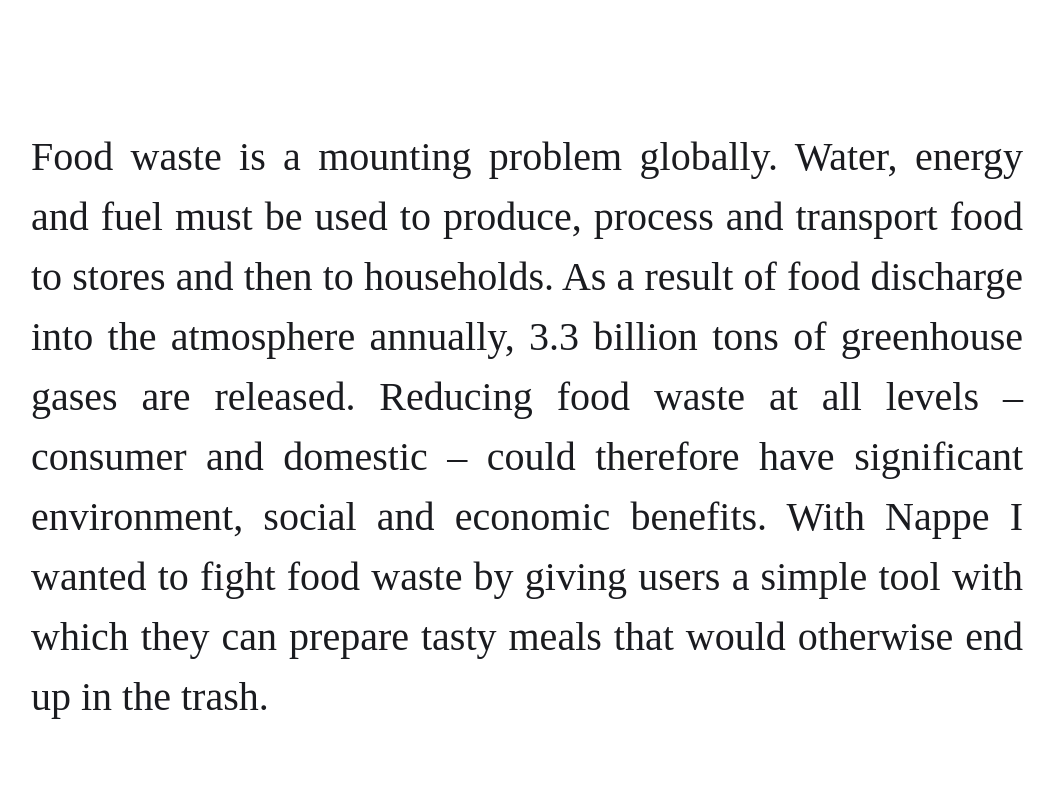
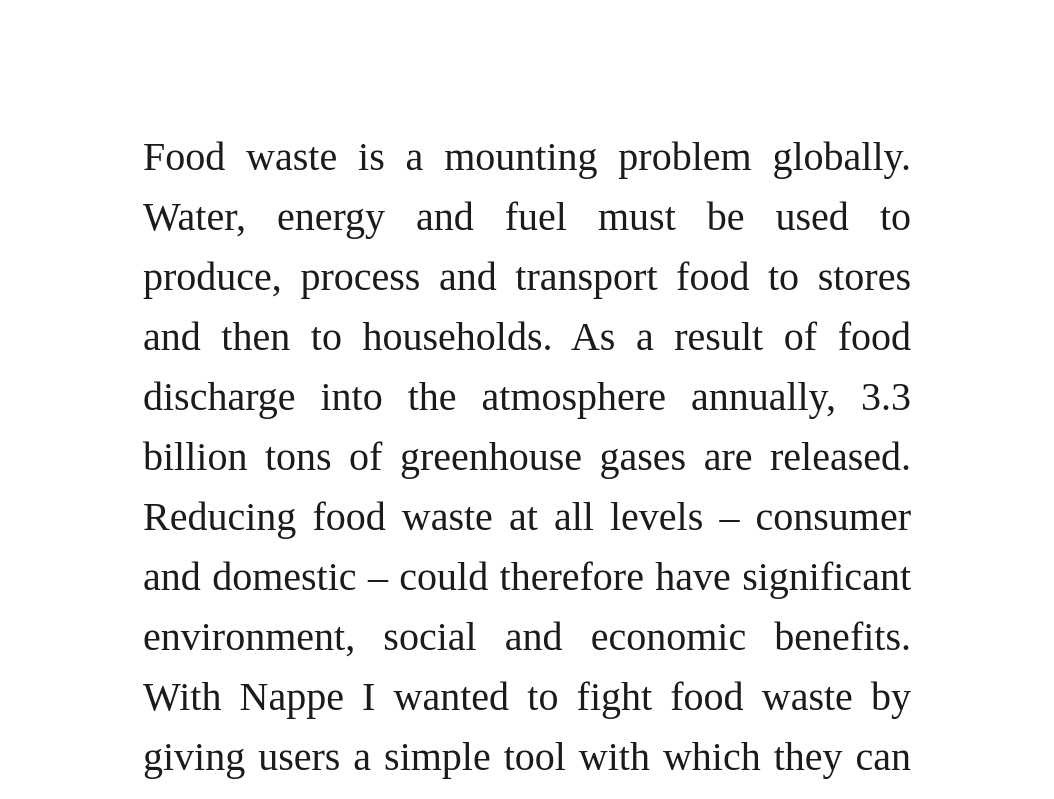
Before and after one commit to Ochaart/hanna-kunka-portfolio, a Next.js app: page /projects/nappe in a window 1280 px wide. Shown: the part 560-1359 px from the top of the page, without its empty margins (113-1167 px from the left). Built offline with nearby package versions, Linux system fonts and the light colour scheme; a web font is replaced by a local one.

Commit message:
adjusted padding

```diff
--- a/styles/globals.css
+++ b/styles/globals.css
@@ -45,7 +45,7 @@ button {
 }
 
 .padding {
-  @apply px-12 xl:px-36;
+  @apply px-12 xl:px-64;
 }
 
 .gap-y {
```
